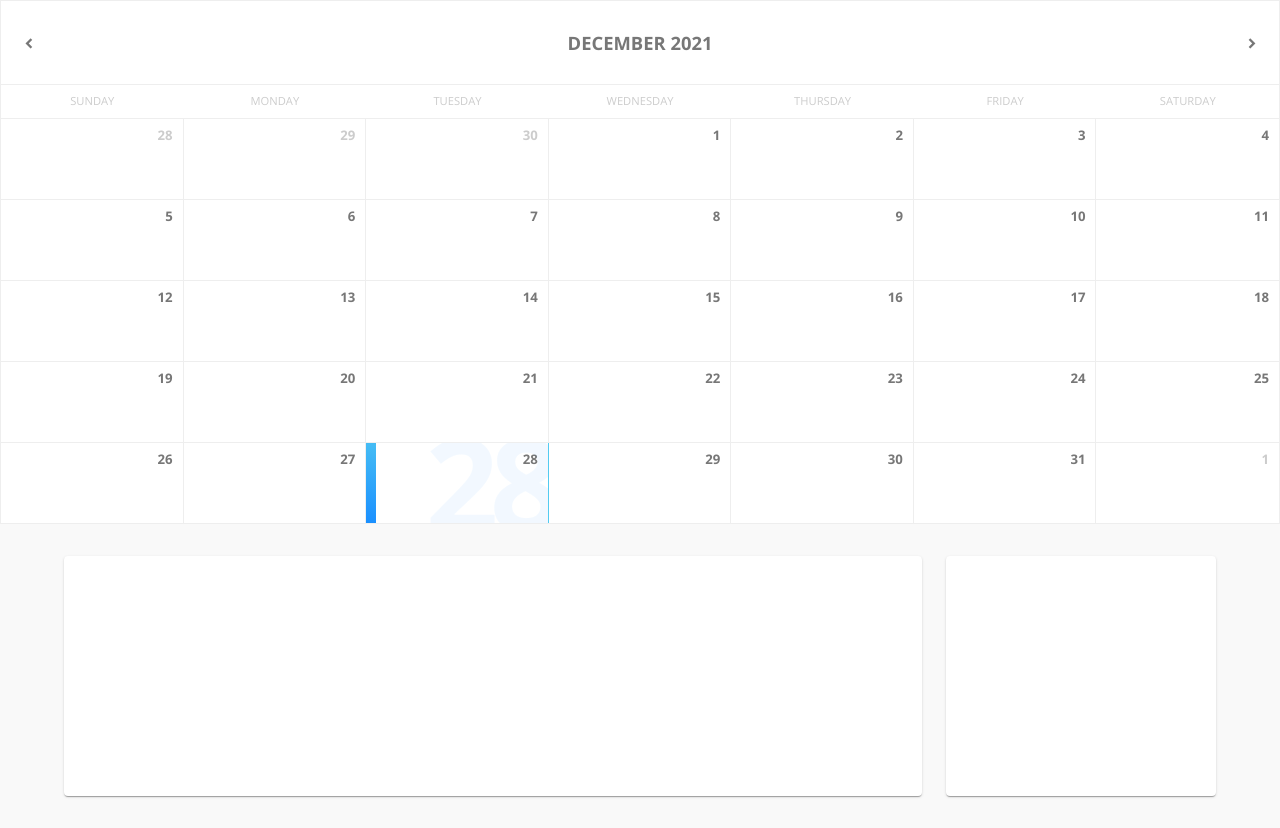
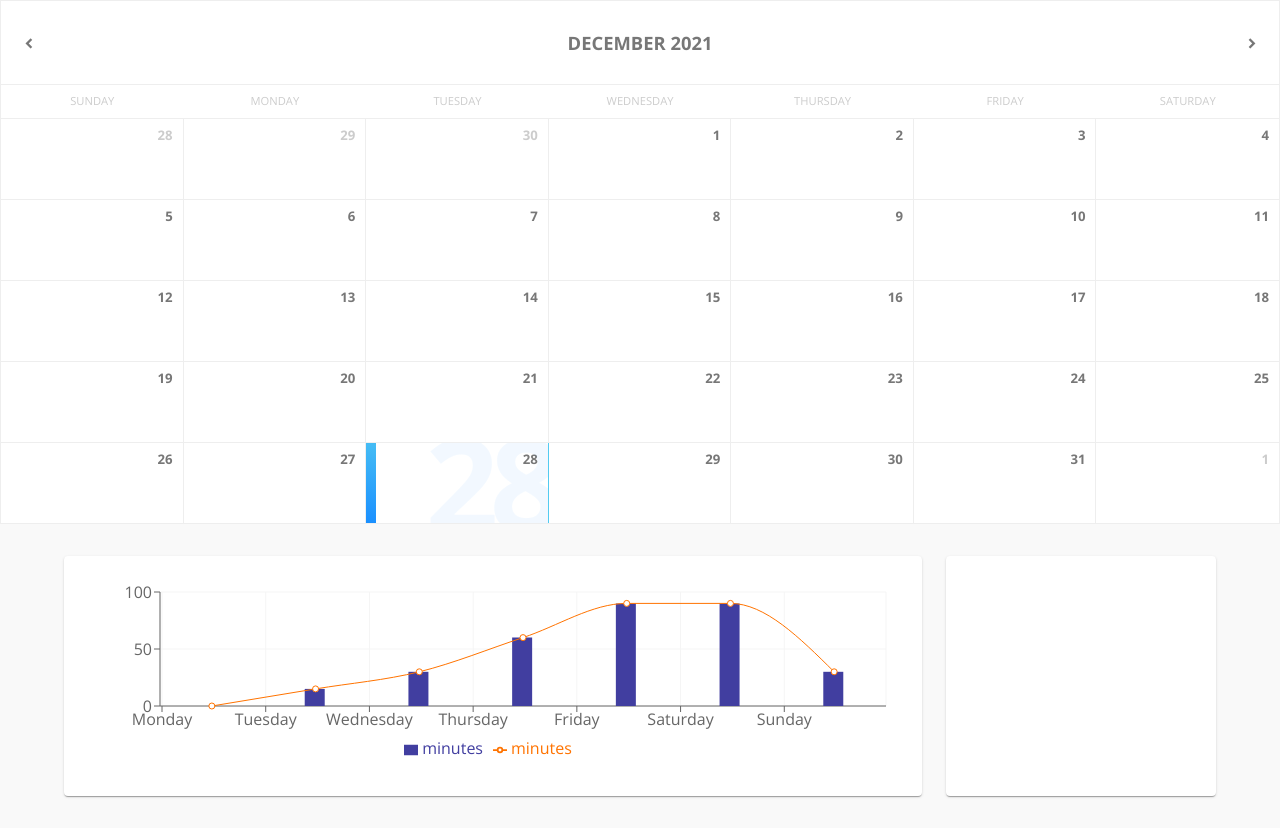
Before and after one commit to dujules23/practice-record-app-be, a React (Create React App) app in the folder practice-record/: page /calendar in a window 1280 px wide. Built offline with nearby package versions, Linux system fonts and the light colour scheme.

Commit message:
added chart.js to pointdashboard, render successful

```diff
--- /dev/null
+++ b/practice-record/src/view/components/Chart.js
@@ -0,0 +1,52 @@
+import * as React from 'react';
+import { useTheme } from '@mui/material/styles';
+import { ComposedChart, Bar, Line, XAxis, YAxis, Legend, Tooltip, CartesianGrid, ResponsiveContainer } from 'recharts';
+// import Title from './Title';
+
+// Generate Sales Data
+function createData(day, minutes) {
+  return { day, minutes };
+}
+
+const data = [
+  createData('Monday','00'),
+  createData('Tuesday','15'),
+  createData('Wednesday','30'),
+  createData('Thursday', '60'),
+  createData('Friday','90'),
+  createData('Saturday', '90'),
+  createData('Sunday', '30'),
+];
+
+function Chart() {
+  const theme = useTheme();
+
+  return (
+    <React.Fragment>
+      {/* <Title>Today</Title> */}
+      <ResponsiveContainer>
+      <ComposedChart
+          width={400}
+          height={400}
+          data={data}
+          margin={{
+            top: 20,
+            right: 20,
+            bottom: 20,
+            left: 20,
+          }}
+        >
+          <CartesianGrid stroke="#f5f5f5" />
+          <XAxis dataKey="day" scale="band" />
+          <YAxis />
+          <Tooltip />
+          <Legend />
+          <Bar dataKey="minutes" barSize={20} fill="#413ea0" />
+          <Line type="monotone" dataKey="minutes" stroke="#ff7300" />
+        </ComposedChart>
+      </ResponsiveContainer>
+    </React.Fragment>
+  );
+}
+
+export default Chart;
--- a/practice-record/src/view/components/PointDashboard.js
+++ b/practice-record/src/view/components/PointDashboard.js
@@ -2,7 +2,7 @@ import React from "react";
 import Container from '@mui/material/Container';
 import Grid from '@mui/material/Grid';
 import Paper from '@mui/material/Paper';
-// import Chart from './Chart';
+import Chart from './Chart';
 
 
 
@@ -21,7 +21,7 @@ function PointDashboard () {
                     height: 240,
                   }}
                 >
-                  {/* <Chart /> */}
+                  <Chart />
                 </Paper>
               </Grid>
               {/* Current Badge */}
```
